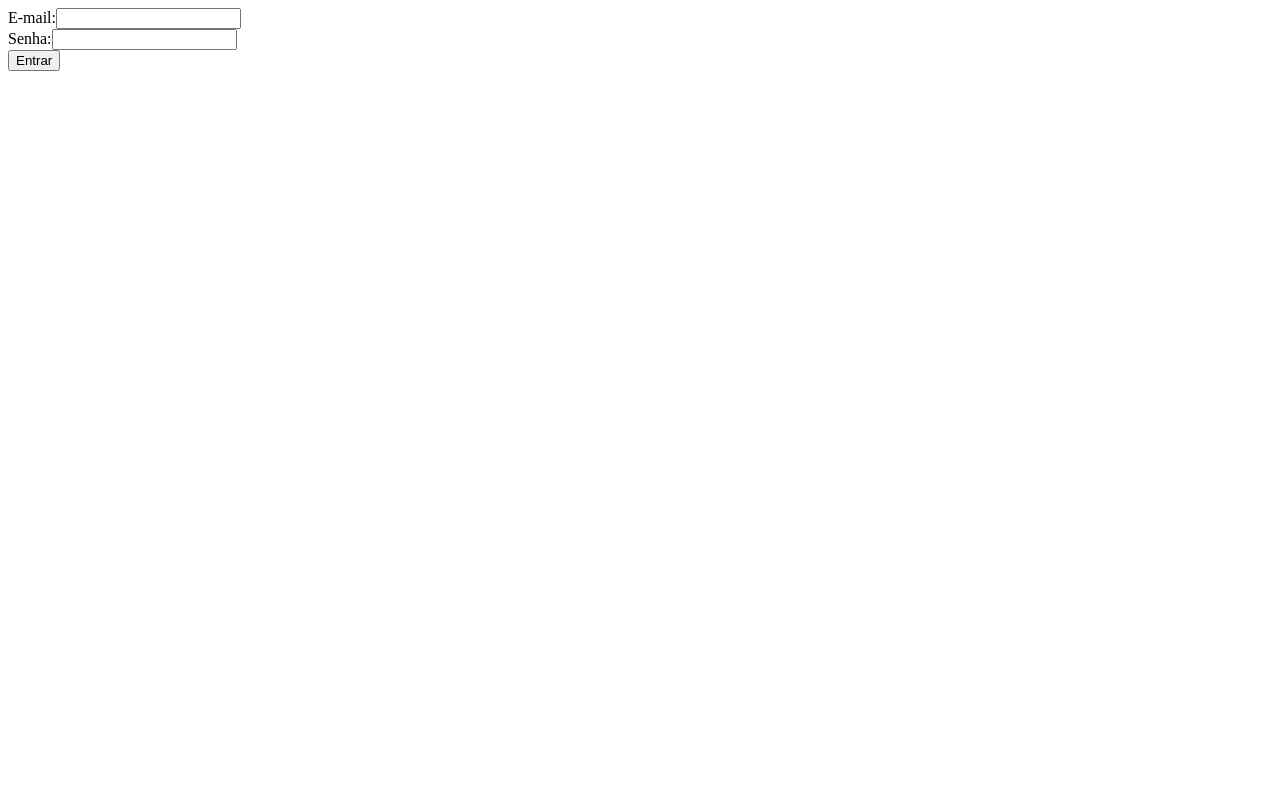
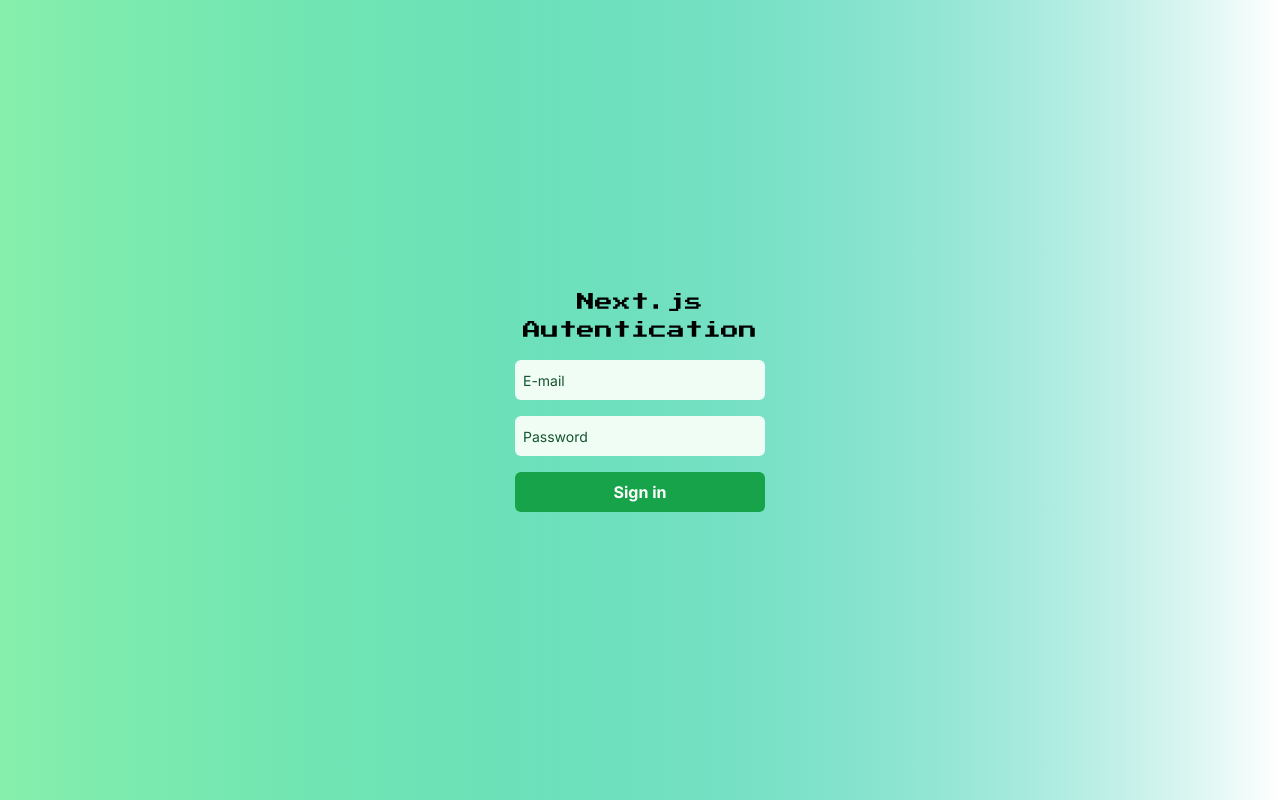
Before and after one commit to MarcosSantosDev/NextAuth, a Next.js app: page /signIn in a window 1280 px wide. Built offline with nearby package versions, Linux system fonts and the light colour scheme.

Commit message:
styles: apply tailwind

```diff
--- a/package.json
+++ b/package.json
@@ -24,5 +24,10 @@
   "engines": {
     "node": ">=18.0.0",
     "npm": ">=9.0.0"
+  },
+  "devDependencies": {
+    "autoprefixer": "^10.4.14",
+    "postcss": "^8.4.23",
+    "tailwindcss": "^3.3.2"
   }
 }
--- /dev/null
+++ b/postcss.config.js
@@ -0,0 +1,6 @@
+module.exports = {
+  plugins: {
+    tailwindcss: {},
+    autoprefixer: {},
+  },
+}
--- /dev/null
+++ b/src/common/components/Header.tsx
@@ -0,0 +1,41 @@
+import Link from "next/link";
+
+import { useAuthContext } from "@/common/context";
+
+const Header = () => {
+  const authContext = useAuthContext();
+
+  if (authContext && authContext.isAuthenticated) {
+    return (
+      <header className="max-w-full w-screen h-20 px-4 flex justify-between items-center border-b-2 border-b-blue-200">
+        <h4 className="text-sm whitespace-nowrap font-normal font-pressStart2P">
+          Next.js Authentication
+        </h4>
+
+        <div className="flex justify-end items-center gap-10">
+          <nav className="">
+            <Link href='/metrics' className="font-bold underline">Metrics</Link>
+          </nav>
+
+          <div className="flex justify-end items-center gap-2">
+            <p className="text-black font-bold">{authContext.user?.email}</p>
+
+            <div className="w-10 h-10 flex justify-center items-center bg-black rounded-full"/>
+
+            <button
+              type="button"
+              className="w-fit h-10 px-4 py-1 text-gray-600 border-2 border-gray-600 rounded-md font-bold"
+              onClick={() => authContext.signOut()}
+            >
+              Signout
+            </button>
+          </div>
+        </div>
+      </header>
+    );
+  }
+
+  return null;
+}
+
+export default Header;
--- a/src/common/context/AuthContext/AuthContext.tsx
+++ b/src/common/context/AuthContext/AuthContext.tsx
@@ -19,7 +19,7 @@
 
 export function AuthProvider({ children }: AuthProviderProps) {
   const router = useRouter();
-  const [user, setUser] = React.useState<UserData>();
+  const [user, setUser] = React.useState<UserData | null>(null);
 
   const authenticationTokens = new AuthenticationTokens();
   const token = authenticationTokens.getToken();
@@ -36,24 +36,32 @@
     }
   };
 
+  const handleSignOut = React.useCallback(() => {
+    setUser(null);
+    signOut();
+  }, []);
+
   React.useEffect(() => {
     if (token) {
-      services.getUser().then((data) => {
-        const { email, permissions, roles } = data;
+      services
+        .getUser()
+        .then((data) => {
+          const { email, permissions, roles } = data;
 
-        setUser({ email, permissions, roles });
-      })
-      .catch(() => {
-        signOut();
-      });
+          setUser({ email, permissions, roles });
+        })
+        .catch(() => {
+          handleSignOut();
+        });
     }
-  }, [router.pathname, token]);
+  }, [router.pathname, handleSignOut, token]);
 
   return (
     <AuthContext.Provider
       value={{
+        user,
         signIn,
-        user,
+        signOut: handleSignOut,
         isAuthenticated: !!user,
       }}
     >
--- a/src/common/context/AuthContext/types.ts
+++ b/src/common/context/AuthContext/types.ts
@@ -3,8 +3,9 @@
 
 export type AuthContextData = {
   signIn(credentials: SignInCredentials): Promise<void>;
+  signOut(): void;
   isAuthenticated: boolean;
-  user?: UserData;
+  user?: UserData | null;
 };
 
 
--- /dev/null
+++ b/src/common/styles/globals.css
@@ -0,0 +1,13 @@
+@tailwind base;
+@tailwind components;
+@tailwind utilities;
+
+html,
+body {
+  font-family: var(--font-inter);
+  background: linear-gradient(
+    to right,
+    rgba(34, 193, 195, 1),
+    rgba(0, 0, 0, 0)
+  );
+}
--- a/src/middleware.ts
+++ b/src/middleware.ts
@@ -4,7 +4,7 @@
 
 const routes = {
   guest: ['/signIn'],
-  private: ['/home']
+  private: ['/home', '/metrics']
 }
 
 export function middleware(request: NextRequest) {
--- a/src/pages/_app.tsx
+++ b/src/pages/_app.tsx
@@ -1,11 +1,46 @@
 import type { AppProps } from "next/app";
+import { Inter, Press_Start_2P } from "next/font/google";
+import Head from "next/head";
 
+import "@/common/styles/globals.css";
 import { AuthProvider } from "@/common/context";
+import Header from "@/common/components/Header";
+
+const inter = Inter({
+  subsets: ["latin"],
+  display: "swap",
+});
+
+const pressStart2P = Press_Start_2P({
+  weight: "400",
+  subsets: ["latin"],
+  display: "swap",
+});
 
 export default function App({ Component, pageProps }: AppProps) {
   return (
-    <AuthProvider>
-      <Component {...pageProps} />
-    </AuthProvider>
+    <>
+      <Head>
+        <meta charSet="utf-8" />
+        <meta name="viewport" content="width=device-width, initial-scale=1" />
+      </Head>
+      <style jsx global>
+        {`
+          :root {
+            --font-inter: ${inter.style.fontFamily};
+            --font-pressStart2P: ${pressStart2P.style.fontFamily};
+          }
+        `}
+      </style>
+      <div className="max-w-full max-h-full h-screen bg-transparent">
+        <AuthProvider>
+          <Header />
+
+          <main className="w-full h-full">
+            <Component {...pageProps} />
+          </main>
+        </AuthProvider>
+      </div>
+    </>
   );
 }
--- a/src/pages/home.tsx
+++ b/src/pages/home.tsx
@@ -14,25 +14,42 @@
   return (
     <>
       <Head>
-        <title>App NextAuth</title>
+        <title>Next.js Authentication</title>
         <meta name="description" content="Generated by create next app" />
         <meta name="viewport" content="width=device-width, initial-scale=1" />
         <link rel="icon" href="/favicon.ico" />
       </Head>
-      <main>
-        <h2>User: {user.email}</h2>
-
+      <div className="w-full h-full grid justify-center">
+        <div className="grid gap-4 justify-center content-center text-center">
+          <h2 className="text-lg font-normal font-pressStart2P">
+            Welcome to home page
+          </h2>
           <Can permissions={["metrics.list"]}>
-          <strong>Metricas</strong>
+            <div className="p-4 bg-transparent border-2 border-black rounded-xl">
+              <h6 className="text-lg font-bold">Metrics</h6>
+              <ul>
+                <li>Metric 01</li>
+                <li>Metric 02</li>
+              </ul>
+            </div>
           </Can>
-      </main>
+          <Can permissions={["users.list"]}>
+            <div className="p-4 bg-transparent border-2 border-black rounded-xl">
+              <h6 className="text-lg font-bold">User List</h6>
+              <ul>
+                <li>User 01</li>
+                <li>User 02</li>
+              </ul>
+            </div>
+          </Can>
+        </div>
+      </div>
     </>
   );
 }
 
-export const getServerSideProps = withSSRAuth<HomeProps>(async (
-  context: GetServerSidePropsContext
-) => {
+export const getServerSideProps = withSSRAuth<HomeProps>(
+  async (context: GetServerSidePropsContext) => {
     const http = serverHttp(context);
 
     const response = await http.get<UserData>("me");
@@ -42,4 +59,5 @@
         user: response.data,
       },
     };
-});
+  }
+);
--- a/src/pages/metrics.tsx
+++ b/src/pages/metrics.tsx
@@ -1,7 +1,17 @@
+import Link from "next/link";
+
 export default function Metrics() {
   return (
-    <>
-      <h2>Metrics</h2>
-    </>
+    <div className="h-full flex justify-center items-center">
+        <div className="grid justify-center items-center gap-4">
+          <h2 className="text-lg font-normal font-pressStart2P">
+            Welcome to Metrics Page
+          </h2>
+
+          <Link href='/home' className="h-fit p-2 text-center text-black font-bold bg-transparent border-2 border-black rounded-md">
+            Go to home page
+          </Link>
+        </div>
+    </div>
   );
 }
--- a/src/pages/signIn.tsx
+++ b/src/pages/signIn.tsx
@@ -20,8 +20,8 @@
     event.preventDefault();
     const data = new FormData(event.currentTarget);
 
-    const email = data.get('email')! as string;
-    const password = data.get('password')! as string;
+    const email = data.get("email")! as string;
+    const password = data.get("password")! as string;
 
     await authContext?.signIn({ email, password });
   };
@@ -29,35 +29,50 @@
   return (
     <>
       <Head>
-        <title>App NextAuth</title>
+        <title>Next.js Autentication</title>
         <meta name="description" content="Generated by create next app" />
         <meta name="viewport" content="width=device-width, initial-scale=1" />
         <link rel="icon" href="/favicon.ico" />
       </Head>
-      <main>
+      <main className="h-screen bg-gradient-to-r from-green-300">
+        <div className="w-full h-full flex justify-center items-center">
           <form onSubmit={handleSubmit}>
-          <div>
-            <label htmlFor="email">E-mail:</label>
+            <div className="w-auto grid grid-cols-1 gap-4 justify-center items-center text-center">
+              <h2 className="text-lg font-normal font-pressStart2P">
+                Next.js <br />
+                Autentication
+              </h2>
+
               <input
+                className="h-10 px-2 text-black text-base bg-green-50 placeholder:text-sm placeholder:text-green-900 rounded-md outline-none"
                 type="email"
                 id="email"
+                name="email"
+                placeholder="E-mail"
                 value={email}
                 onChange={handleEmailChange}
                 required
               />
-          </div>
-          <div>
-            <label htmlFor="password">Senha:</label>
+
               <input
+                className="h-10 px-2 text-black text-base bg-green-50 placeholder:text-sm placeholder:text-green-900 rounded-md outline-none"
                 id="password"
                 type="password"
+                name="password"
+                placeholder="Password"
                 value={password}
                 onChange={handlePasswordChange}
                 required
               />
+              <button
+                type="submit"
+                className="p-2 text-white font-bold bg-green-600 hover:bg-green-800 rounded-md transition-colors duration-500"
+              >
+                Sign in
+              </button>
             </div>
-          <button type="submit">Entrar</button>
           </form>
+        </div>
       </main>
     </>
   );
--- /dev/null
+++ b/tailwind.config.js
@@ -0,0 +1,16 @@
+/** @type {import('tailwindcss').Config} */
+module.exports = {
+  content: ["./src/**/*.{js,ts,jsx,tsx,mdx}",],
+  theme: {
+    fontFamily: {
+      'inter': ['var(--font-inter)', 'Helvetica', 'Arial', 'sans-serif'],
+      'pressStart2P': ['var(--font-pressStart2P)', 'Helvetica', 'Arial', 'sans-serif'],
+    },
+    // backgroundColor: {
+    //   'bg-green-gradient': 'linear-gradient(0deg, rgba(34, 193, 195, 1) 0%, rgba(45, 253, 107, 0.773546918767507) 100%)',
+    // },
+    extend: {
+    },
+  },
+  plugins: [],
+}
```
Also changed, not shown: 1 other file (tests, documents, lock files or other folders). Lines whose indentation alone changed are shown as unchanged.
